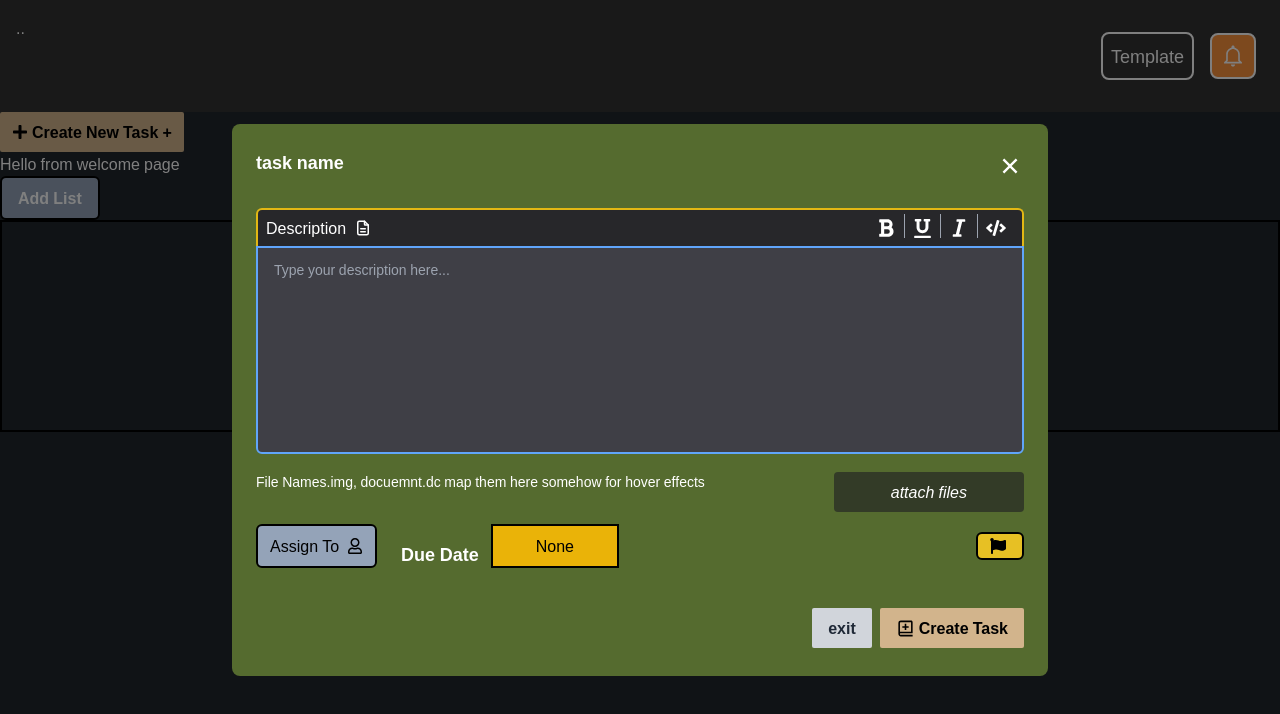
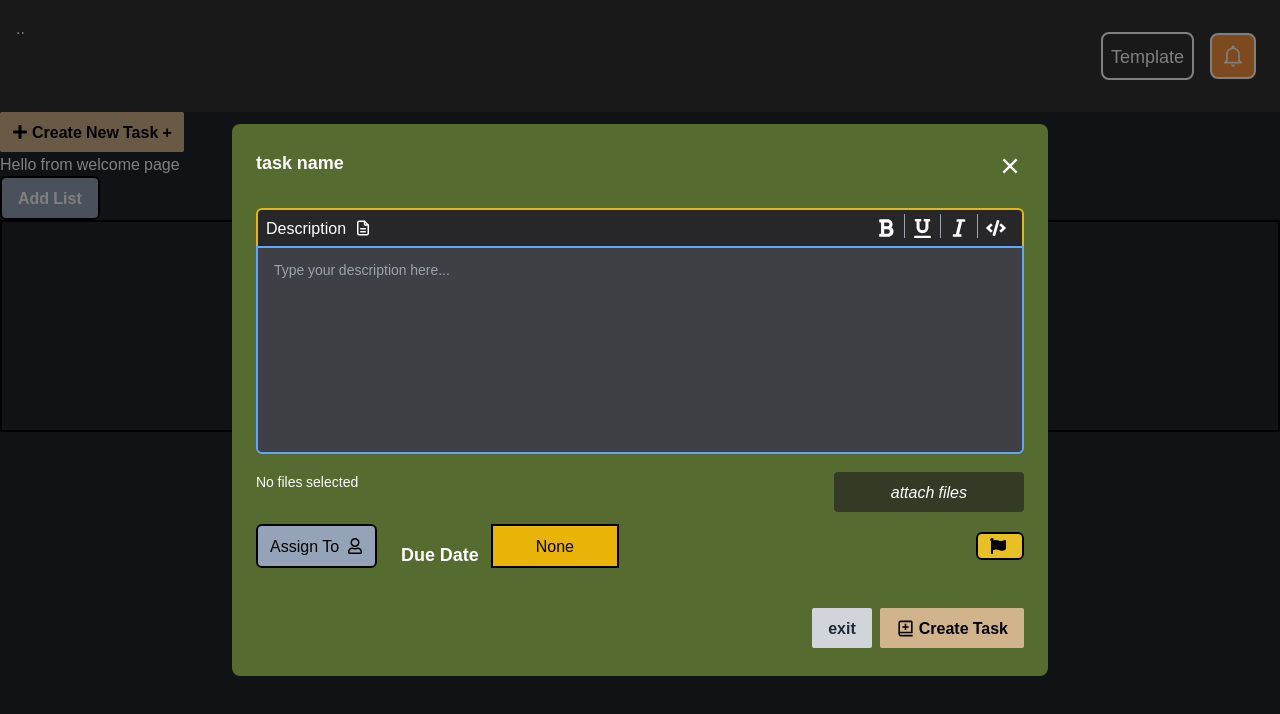
Before and after one commit to EvanZig/Task-Management-System, a React (Create React App) app in the folder client/: page / in a window 1280 px wide. Both pictures are taken after a click on the button "Create New Task +". Shown: the top 714 px of the page. Built offline with nearby package versions, Linux system fonts and the light colour scheme.

Commit message:
added file name showing to attachFileButton component

```diff
--- a/client/src/Components/TaskButtons/AttachFileButton/AttachFileButton.js
+++ b/client/src/Components/TaskButtons/AttachFileButton/AttachFileButton.js
@@ -1,11 +1,27 @@
-import React from 'react'
+import React, { useState } from 'react'
 import './AttachFileButton.scss'
 
 export default function AttachFileButton() {
+  const [selectedFiles, setSelectedFiles] = useState([])
+
+  const handleAttachFileChange = (e) => {
+    const files = Array.from(e.target.files)
+    setSelectedFiles(files)
+    files.forEach((file) => {
+      console.log(file.name)
+    })
+  }
+
   return (
     <div className='mb-3 flex mt-3'>
       <div className='w-[75%] text-sm'>
-        File Names.img, docuemnt.dc {' map them here somehow for hover effects'}
+        {selectedFiles.length > 0
+          ? selectedFiles.map((file, idx) => (
+              <span key={idx} className='mr-2'>
+                {file.name}
+              </span>
+            ))
+          : 'No files selected'}
       </div>
       <label
         htmlFor='formFileMultiple'
@@ -18,6 +34,7 @@ export default function AttachFileButton() {
         id='formFileMultiple'
         multiple
         className='fileInput mt-1 block w-full border-gray-300 rounded-md shadow-sm focus:ring-indigo-500 focus:border-indigo-500 sm:text-sm'
+        onChange={handleAttachFileChange}
       />
     </div>
   )
```
